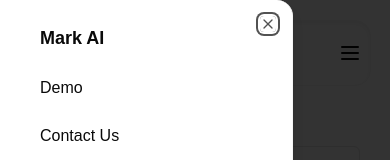
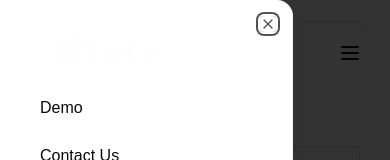
Before and after one commit to MarkAI-hq/mark, a Next.js app: page / in a window 390 px wide. Both pictures are taken after a click on the icon 349 px from the left and 52 px from the top of the page. Shown: the top 160 px of the page. Built offline with nearby package versions, Linux system fonts and the light colour scheme; what next-client-cookies would draw is missing.

Commit message:
Add logo mobile view

```diff
--- a/src/components/layout/sections/navbar.tsx
+++ b/src/components/layout/sections/navbar.tsx
@@ -85,9 +85,12 @@
             <div>
               <SheetHeader className="mb-4 ml-4">
                 <SheetTitle className="flex items-center">
-                  <Link href="/" className="flex items-center">
-                    Mark AI
-                  </Link>
+                <Image
+                  src={logoSrc} // Use the theme-dependent image source
+                  alt="Mark AI Logo"
+                  width={150}
+                  height={50}
+                />
                 </SheetTitle>
               </SheetHeader>
 
```
